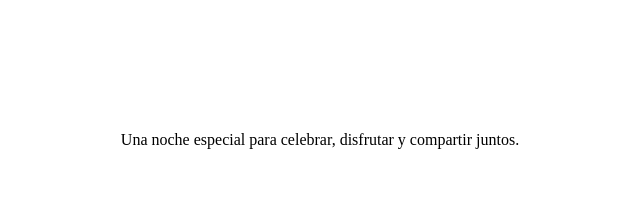
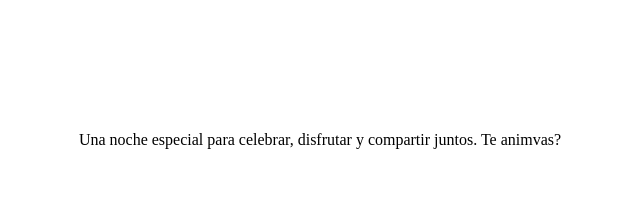
Before and after one commit to SantiJavaOK/Male15, a React (Vite) app: page / in a window 1280 px wide. Shown: the part 860-1081 px from the top of the page, without its empty margins (320-960 px from the left). Built offline with nearby package versions, Linux system fonts and the light colour scheme.

Commit message:
cambio mensaje

```diff
--- a/src/components/EventInfo.jsx
+++ b/src/components/EventInfo.jsx
@@ -4,6 +4,7 @@ function EventInfo() {
       <p>
         Una noche especial para celebrar,
         disfrutar y compartir juntos.
+        Te animvas?
       </p>
     </section>
   );
```
